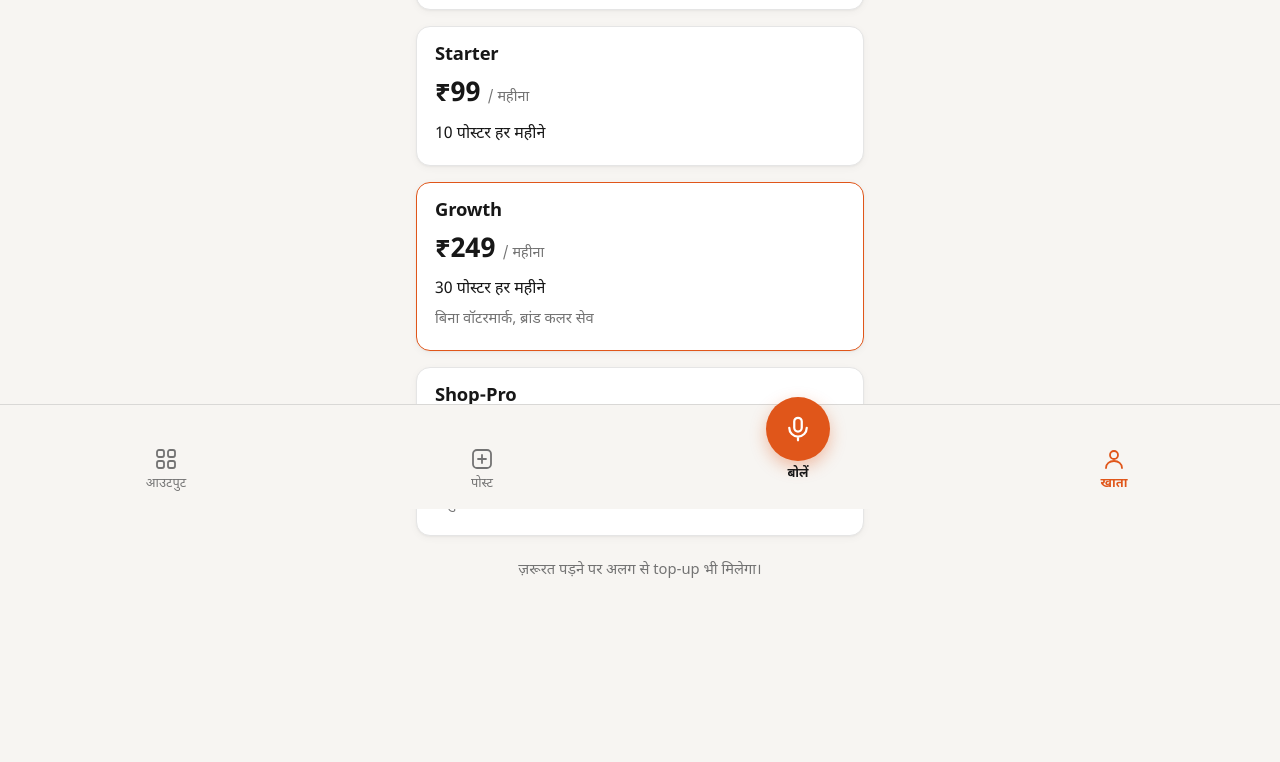
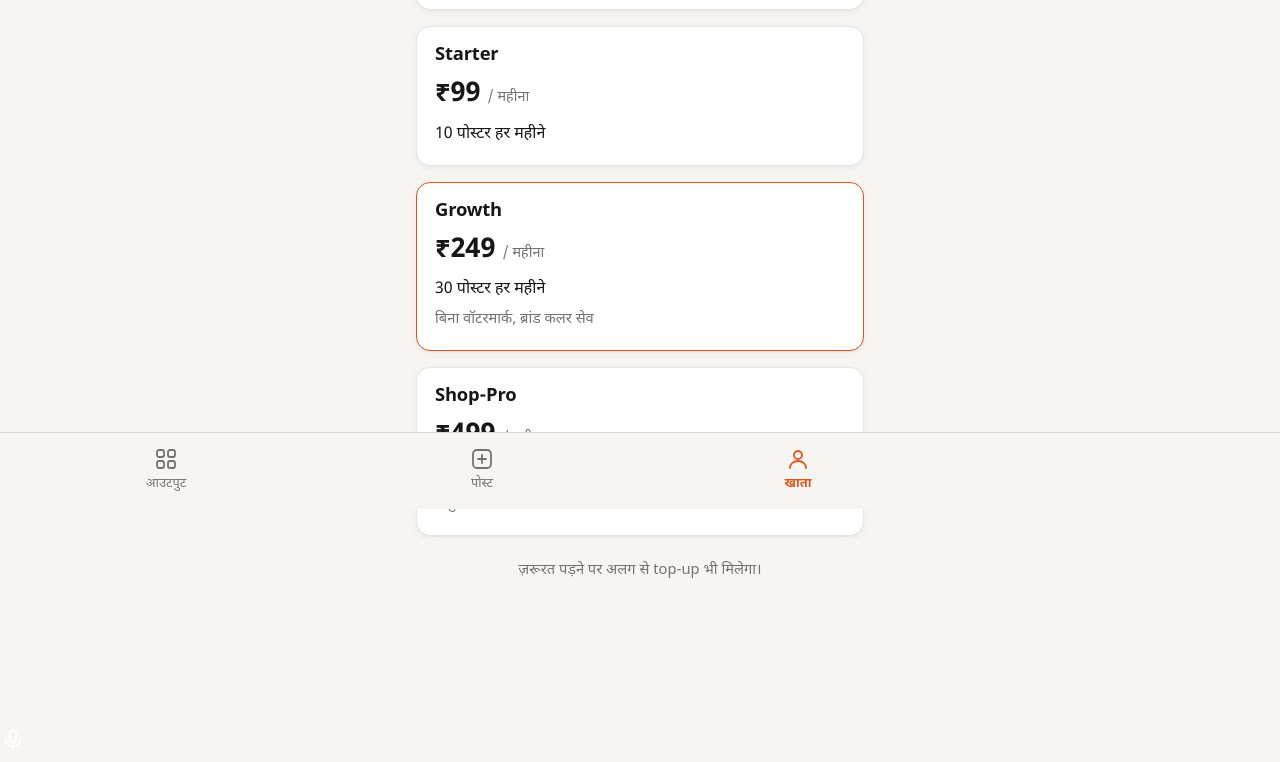
Before and after one commit to rksaini3/Sthamly-, a Next.js app: page /pricing in a window 1280 px wide. Shown: the part 291-1053 px from the top of the page. Before the commit the page ends 1018 px from the top, so only its background shows below. Built offline with nearby package versions, Linux system fonts and the light colour scheme.

Commit message:
Update BottomNav.tsx

```diff
--- a/components/nav/BottomNav.tsx
+++ b/components/nav/BottomNav.tsx
@@ -5,11 +5,8 @@ import { usePathname } from "next/navigation";
 import type { ReactNode } from "react";
 import styles from "@/components/nav/BottomNav.module.css";
 
-// बार सिर्फ इन्हीं पन्नों पर दिखेगा
-const VISIBLE_ON = ["/dashboard", "/onboarding", "/pricing"] as const;
-
-// "बोलें" बटन फिलहाल WhatsApp खोलता है, जहाँ वॉइस नोट भेजा जाता है
-const WHATSAPP_NUMBER = process.env.NEXT_PUBLIC_WHATSAPP_NUMBER ?? "";
+// बार और माइक बटन सिर्फ इन्हीं पन्नों पर दिखेंगे
+const VISIBLE_ON = ["/dashboard", "/onboarding", "/pricing", "/voice"] as const;
 
 function isActive(pathname: string, href: string): boolean {
   return pathname === href || pathname.startsWith(`${href}/`);
@@ -35,20 +32,20 @@ function PlusIcon() {
   );
 }
 
-function MicIcon() {
-  return (
-    <svg width="30" height="30" viewBox="0 0 24 24" fill="none" stroke="#fff" strokeWidth="1.8" strokeLinecap="round" aria-hidden>
-      <rect x="9" y="3" width="6" height="11" rx="3" />
-      <path d="M5 11a7 7 0 0 0 14 0M12 18v3" />
-    </svg>
-  );
-}
-
 function UserIcon() {
   return (
     <svg width="24" height="24" viewBox="0 0 24 24" fill="none" stroke="currentColor" strokeWidth="1.8" aria-hidden>
       <circle cx="12" cy="8" r="4" />
       <path d="M4 21c0-4.4 3.6-7 8-7s8 2.6 8 7" strokeLinecap="round" />
+    </svg>
+  );
+}
+
+function MicIcon() {
+  return (
+    <svg width="26" height="26" viewBox="0 0 24 24" fill="none" stroke="#fff" strokeWidth="1.9" strokeLinecap="round" aria-hidden>
+      <rect x="9" y="3" width="6" height="11" rx="3" />
+      <path d="M5 11a7 7 0 0 0 14 0M12 18v3" />
     </svg>
   );
 }
@@ -82,48 +79,24 @@ export function BottomNav() {
   const visible = VISIBLE_ON.some((p) => pathname === p || pathname.startsWith(`${p}/`));
   if (!visible) return null;
 
-  // नंबर न हो तो बोलें बटन पोस्ट वाले पन्ने पर जाएगा
-  const voiceHref = WHATSAPP_NUMBER ? `https://wa.me/${WHATSAPP_NUMBER}` : "/onboarding";
-  const voiceIsExternal = voiceHref.startsWith("http");
+  // /voice पन्ने पर माइक बटन की ज़रूरत नहीं
+  const showMic = !isActive(pathname, "/voice");
 
   return (
     <>
-      {/* नीचे का बार सामग्री को ढकने न पाए, इसलिए जगह छोड़ी जाती है */}
+      {/* नीचे का बार सामग्री को न ढके, इसलिए जगह छोड़ी जाती है */}
       <div className={styles.spacer} aria-hidden />
 
+      {showMic && (
+        <Link href="/voice" className={styles.fab} aria-label="बोलकर या लिखकर ऑफर डालें">
+          <MicIcon />
+        </Link>
+      )}
+
       <nav className={styles.nav} aria-label="मुख्य मेनू">
-        <TabLink
-          href="/dashboard"
-          label="आउटपुट"
-          active={isActive(pathname, "/dashboard")}
-          icon={<GridIcon />}
-        />
-
-        <TabLink
-          href="/onboarding"
-          label="पोस्ट"
-          active={isActive(pathname, "/onboarding")}
-          icon={<PlusIcon />}
-        />
-
-        <a
-          href={voiceHref}
-          className={styles.center}
-          target={voiceIsExternal ? "_blank" : undefined}
-          rel={voiceIsExternal ? "noreferrer" : undefined}
-        >
-          <span className={styles.centerCircle}>
-            <MicIcon />
-          </span>
-          <span>बोलें</span>
-        </a>
-
-        <TabLink
-          href="/pricing"
-          label="खाता"
-          active={isActive(pathname, "/pricing")}
-          icon={<UserIcon />}
-        />
+        <TabLink href="/dashboard" label="आउटपुट" active={isActive(pathname, "/dashboard")} icon={<GridIcon />} />
+        <TabLink href="/onboarding" label="पोस्ट" active={isActive(pathname, "/onboarding")} icon={<PlusIcon />} />
+        <TabLink href="/pricing" label="खाता" active={isActive(pathname, "/pricing")} icon={<UserIcon />} />
       </nav>
     </>
   );
```
